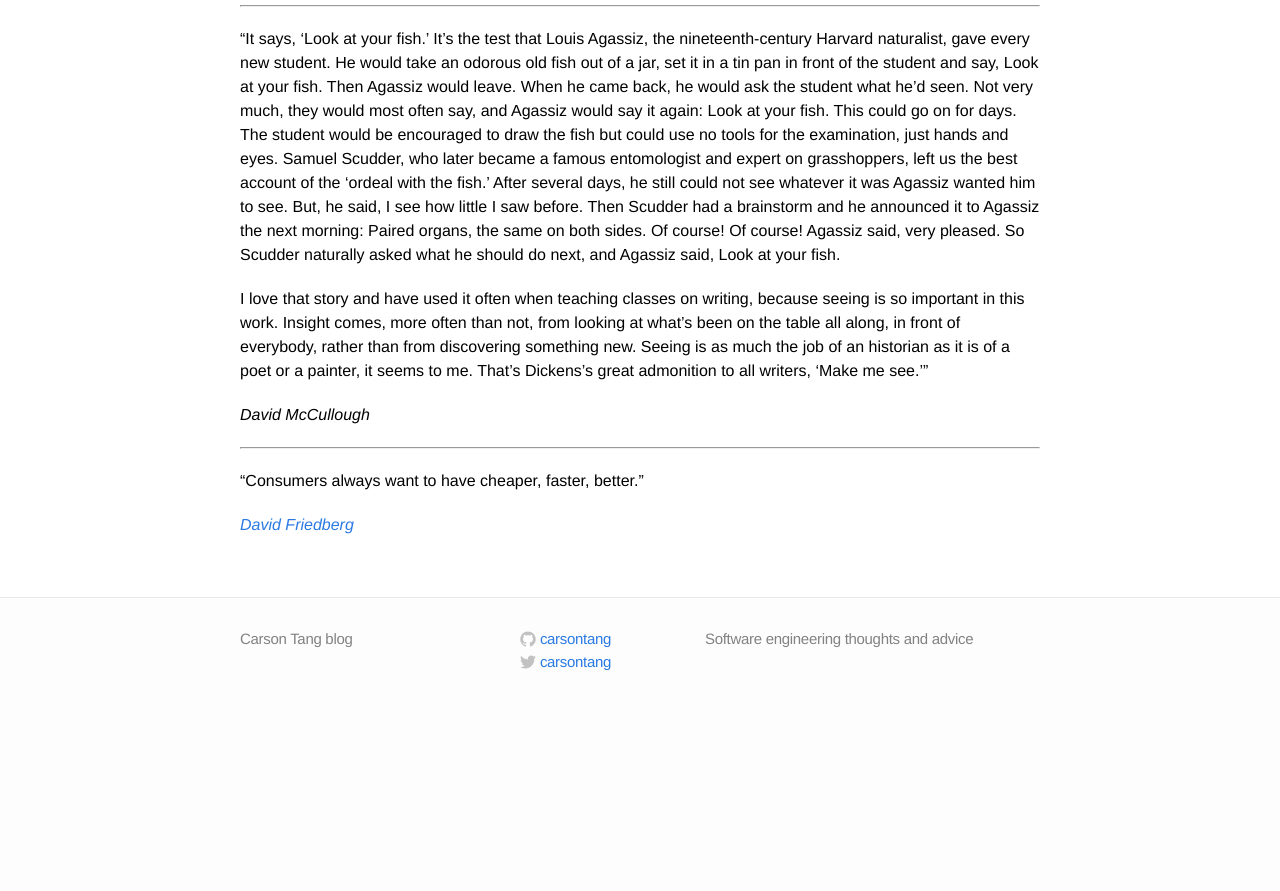
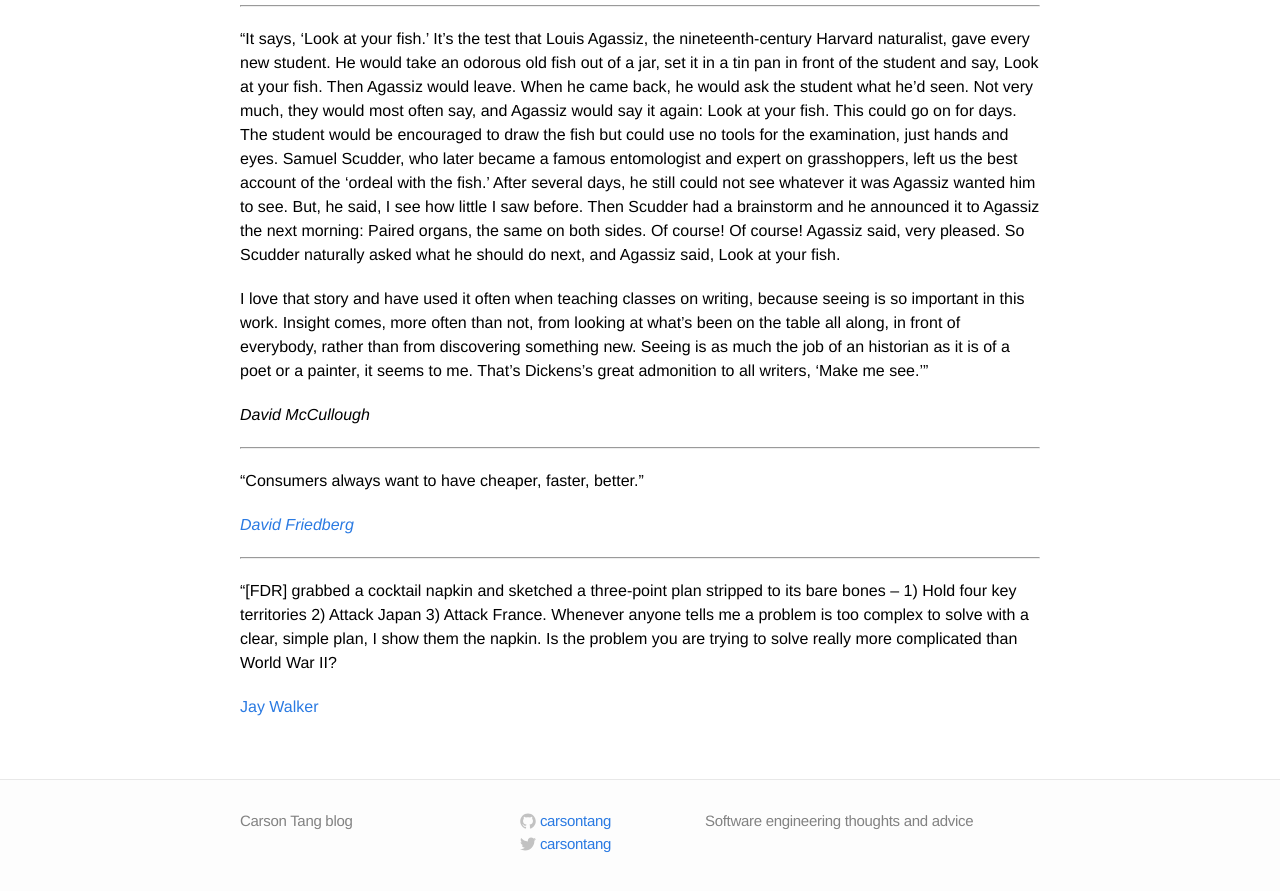
Before and after one commit to carsontang/carsontang.github.io, a Jekyll site: the page built from quotes.md, in a window 1280 px wide and 900 px high, scrolled down 11222 px. Shown: the top 891 px of the window. Built offline with Jekyll 4.4.1, drawn with Linux system fonts in a browser that asks for light colours; before the commit the page ends 11940 px from its top, so only the background shows below that.

Commit message:
quote from Jay Walker on FDR's WW2 plan

```diff
--- a/quotes.md
+++ b/quotes.md
@@ -454,3 +454,9 @@ I love that story and have used it often when teaching classes on writing, becau
 "Consumers always want to have cheaper, faster, better."
 
 [*David Friedberg*](https://www.youtube.com/watch?v=mxQMdk6jCKU&t=22s&ab_channel=All-InPodcast)
+
+---
+
+"[FDR] grabbed a cocktail napkin and sketched a three-point plan stripped to its bare bones – 1) Hold four key territories 2) Attack Japan 3) Attack France. Whenever anyone tells me a problem is too complex to solve with a clear, simple plan, I show them the napkin. Is the problem you are trying to solve really more complicated than World War II?
+
+[Jay Walker](https://www.amazon.com/Speed-Scale-Global-Solving-Climate-ebook/dp/B08XJ2MXSR/)
```
